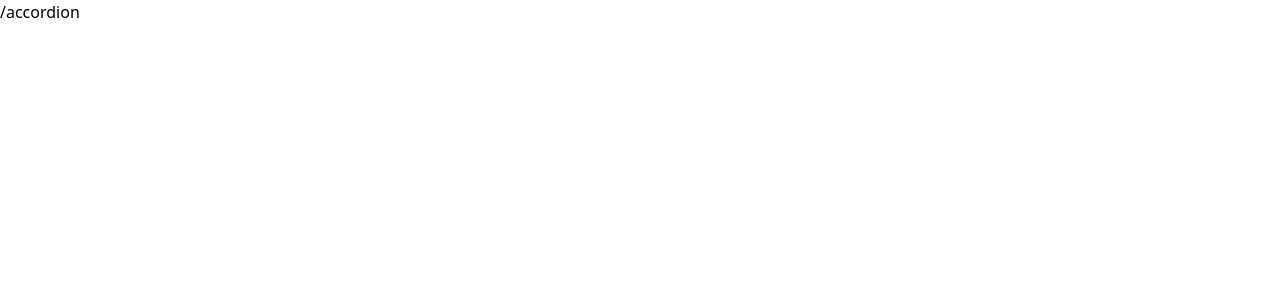
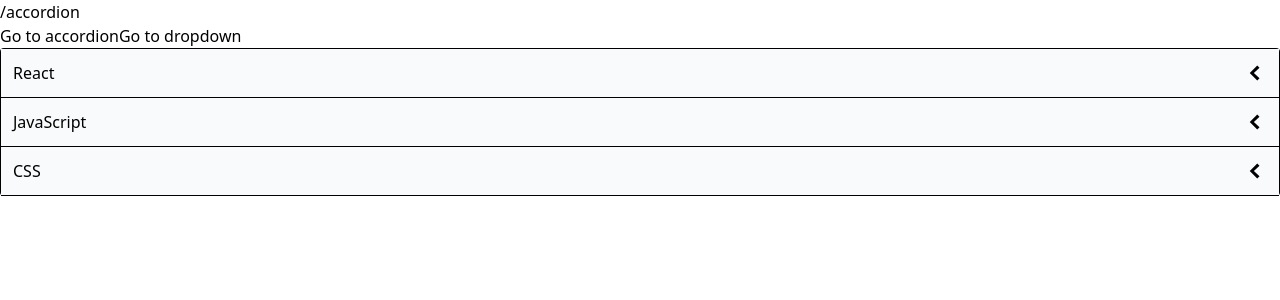
Before and after one commit to MacCode7110/comps, a React (Vite) app: page /accordion in a window 1280 px wide. Shown: the top 300 px of the page. Built offline with nearby package versions, Linux system fonts and the light colour scheme.

Commit message:
Add Link and Route components

```diff
--- a/src/App.js
+++ b/src/App.js
@@ -1,5 +1,23 @@
+import Link from './components/Link';
+import Route from './components/Route';
+import AccordionPage from './pages/AccordionPage';
+import DropdownPage from './pages/DropdownPage';
+
 function App() {
-    return <div></div>;
-}
+    return (
+    <div>
+        <Link to="/accordion">Go to accordion</Link>
+        <Link to="/dropdown">Go to dropdown</Link>
+        <div>
+            <Route path="/accordion">
+                <AccordionPage />
+            </Route>
+            <Route path="/dropdown">
+                <DropdownPage />
+            </Route>
+        </div>
+    </div>
+    );
+};
 
 export default App;
--- /dev/null
+++ b/src/components/Link.js
@@ -0,0 +1,15 @@
+import { useContext } from 'react';
+import NavigationContext from '../context/navigation';
+
+function Link({ to, children }) {
+    const { navigate } = useContext(NavigationContext);
+
+    const handleClick = (event) => {
+        // Prevent normal broswer navigation behavior
+        event.preventDefault();
+        navigate(to);
+    }
+    return <a onClick={handleClick}>{children}</a>
+}
+
+export default Link;
--- /dev/null
+++ b/src/components/Route.js
@@ -0,0 +1,14 @@
+import { useContext } from 'react';
+import NavigationContext from '../context/navigation';
+
+function Route({ path, children }) {
+    const { currentPath } = useContext(NavigationContext);
+
+    if (path === currentPath) {
+        return children;
+    }
+
+    return null;
+}
+
+export default Route;
--- a/src/pages/AccordionPage.js
+++ b/src/pages/AccordionPage.js
@@ -1,4 +1,4 @@
-import Accordion from './components/Accordion';
+import Accordion from '../components/Accordion';
 
 function AccordionPage() {
     const items = [
--- a/src/pages/DropdownPage.js
+++ b/src/pages/DropdownPage.js
@@ -1,5 +1,5 @@
 import { useState } from 'react';
-import Dropdown from './components/Dropdown';
+import Dropdown from '../components/Dropdown';
 
 function DropdownPage() {
     const [selection, setSelection] = useState(null);
```
